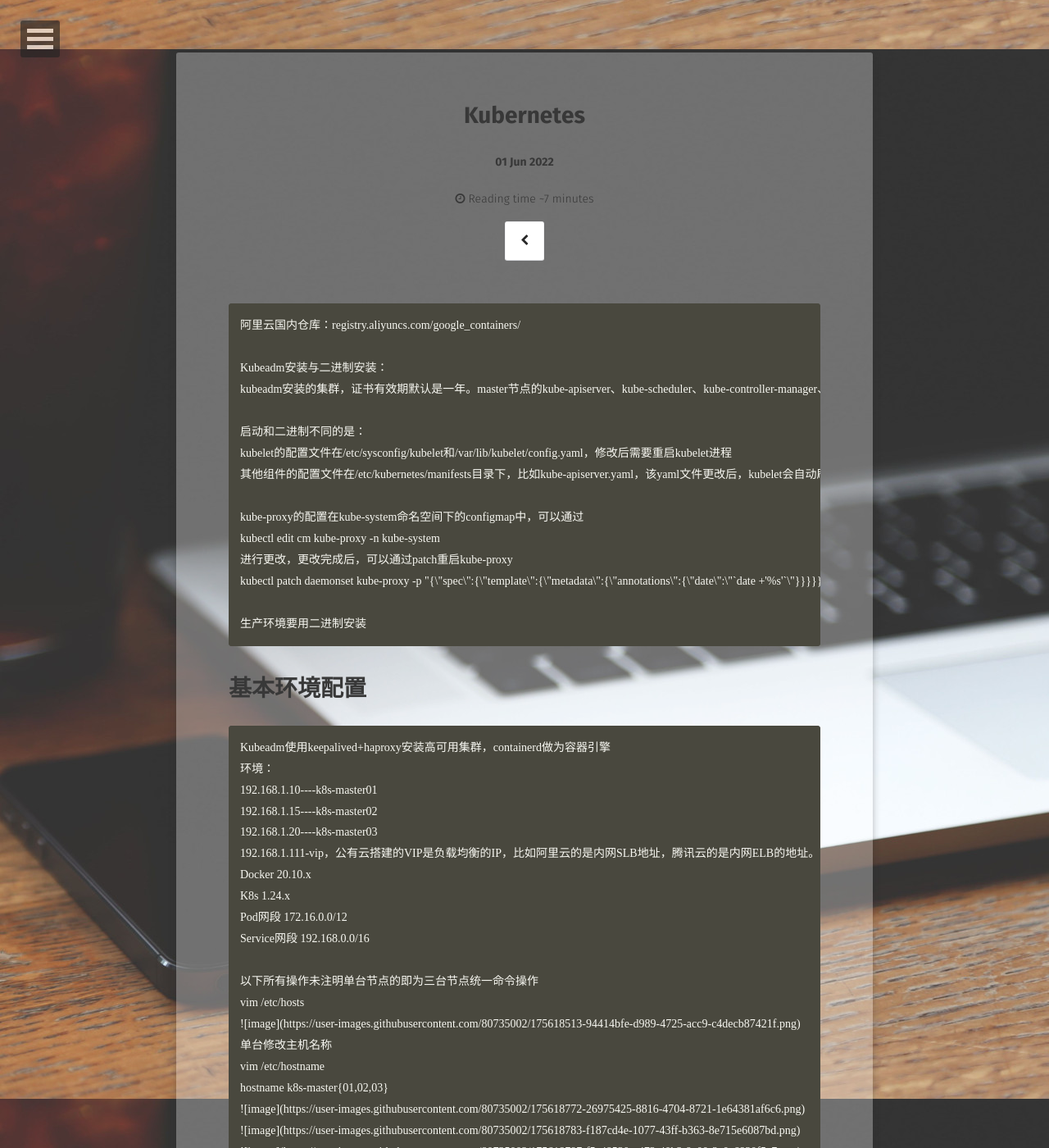
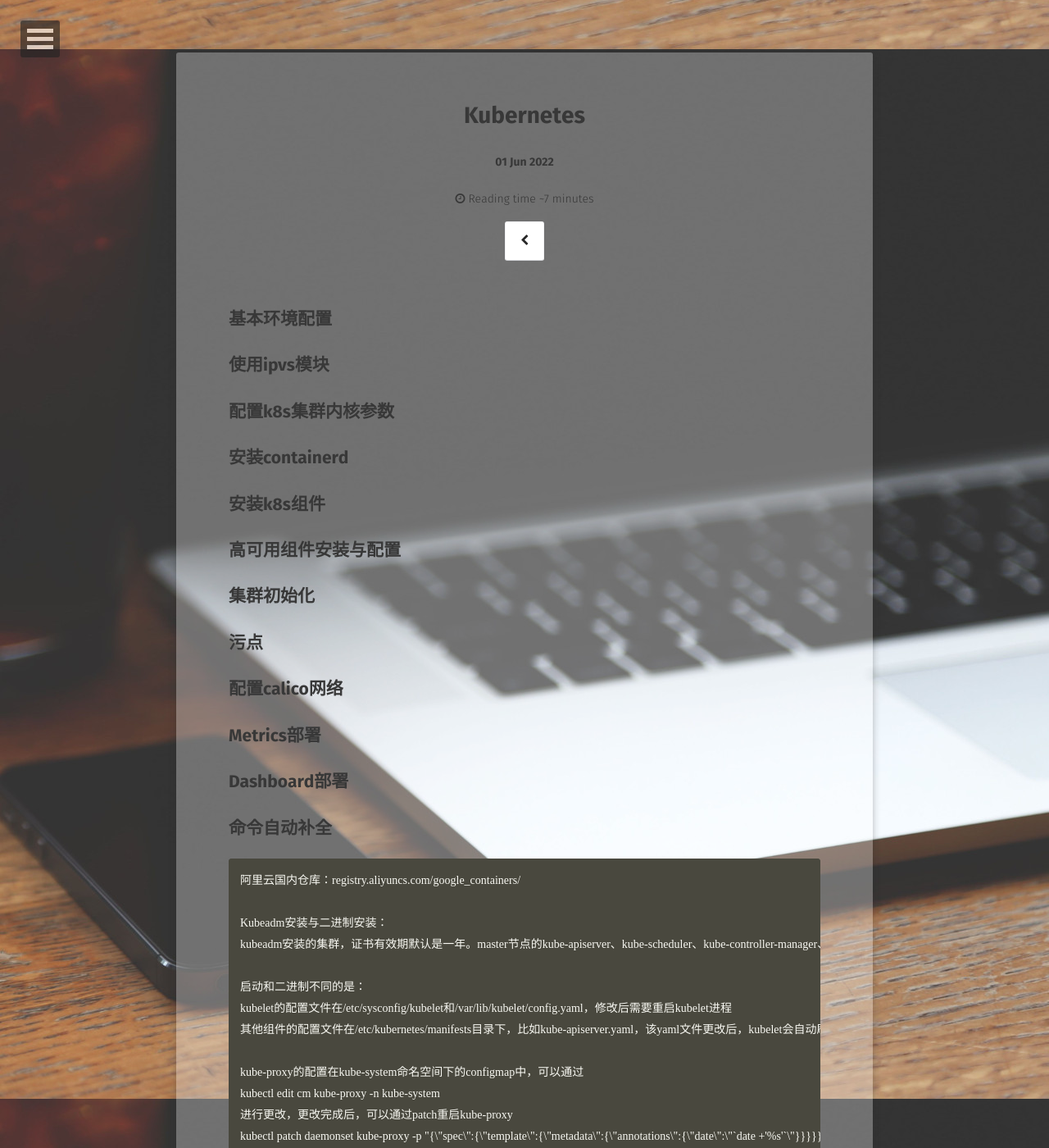
Before and after one commit to A17513081909/csz.github.io, a Jekyll site: the page built from _posts/2021-01-04-kubernetes.md, in a window 1280 px wide and 1400 px high. Shown: the whole window at 82% size. Built offline with Jekyll 4.4.1, drawn with Linux system fonts in a browser that asks for light colours; some web fonts are replaced; some of the changed text lies outside the part shown.

Commit message:
Update 2021-01-04-kubernetes.md

````diff
--- a/_posts/2021-01-04-kubernetes.md
+++ b/_posts/2021-01-04-kubernetes.md
@@ -7,6 +7,20 @@ tags: ['haproxy+keepalived','kubeadm','二进制']
 comments: false
 <!-- project: true -->
 ---
+
+## 基本环境配置
+## 使用ipvs模块
+## 配置k8s集群内核参数
+## 安装containerd
+## 安装k8s组件
+## 高可用组件安装与配置
+## 集群初始化
+## 污点
+## 配置calico网络
+## Metrics部署
+## Dashboard部署
+## 命令自动补全
+
 
 ```
 阿里云国内仓库：registry.aliyuncs.com/google_containers/
@@ -26,7 +40,7 @@ kubectl patch daemonset kube-proxy -p "{\"spec\":{\"template\":{\"metadata\":{\"
 生产环境要用二进制安装
 ```
 
-# 基本环境配置
+## 基本环境配置
 ```
 Kubeadm使用keepalived+haproxy安装高可用集群，containerd做为容器引擎
 环境：
@@ -123,7 +137,7 @@ reboot
 ![image](https://user-images.githubusercontent.com/80735002/175627383-0314f00b-a70d-49cd-b4c2-6d4ccb0ddacb.png)
 ```
 
-# 使用ipvs模块
+## 使用ipvs模块
 ```
 安装ipvsadm，生产环境推荐使用ipvs而不是iptables
 yum -y install ipvsadm ipset sysstat conntrack libseccomp
@@ -169,7 +183,7 @@ kubectl patch daemonset kube-proxy -p "{\"spec\":{\"template\":{\"metadata\":{\"
 ![image](https://user-images.githubusercontent.com/80735002/175647717-e7c5c402-d0da-4af6-9123-03240f938335.png)
 ```
 
-# 配置k8s集群内和参数
+## 配置k8s集群内核参数
 ```
 cat <<EOF > /etc/sysctl.d/k8s.conf
 net.ipv4.ip_forward = 1
@@ -206,7 +220,7 @@ lsmod |grep --color=auto -e ip_vs -e nf_conntrack
 ![image](https://user-images.githubusercontent.com/80735002/175630867-d05db368-9a26-4851-88fb-61af676e935f.png)
 ```
 
-# 安装containerd
+## 安装containerd
 ```
 yum -y install docker-ce-20.10.* docker-ce-cli-20.10.*
 不使用dockerfile则无需启动docker，配置并启动containerd即可
@@ -248,7 +262,7 @@ debug: false
 EOF
 ```
 
-# 安装k8s组件
+## 安装k8s组件
 ```
 查看最新版本
 yum list kubeadm.x86_64 --showduplicates | sort -r
@@ -263,7 +277,7 @@ EOF
 systemctl daemon-reload && systemctl enable --now kubelet
 ```
 
-# 高可用组件安装与配置
+## 高可用组件安装与配置
 ```
 yum install keepalived haproxy -y
 
@@ -465,7 +479,7 @@ master01查看nodes
 ![image](https://user-images.githubusercontent.com/80735002/175644947-e4ab73ab-64d4-4f93-863b-6961ecd83b7a.png)
 ```
 
-# 污点
+## 污点
 ```
 生产中master节点一般部署系统服务，node节点部署业务、应用，但是我没用node，所以将三台master的污点给去掉
 查看污点
@@ -478,7 +492,7 @@ kubectl taint node k8s-master node-role.kubernetes.io/master:NoSchedule-
 ![image](https://user-images.githubusercontent.com/80735002/175644998-f4eb3a93-6362-409d-944c-9e97cde06073.png)
 ```
 
-# 配置calico网络
+## 配置calico网络
 ```
 仅在master01上执行
 修改pod网段
@@ -500,7 +514,7 @@ kubectl get pods -n kube-system
 ![image](https://user-images.githubusercontent.com/80735002/175645212-3862652a-b951-42aa-bbfc-f69d9f643501.png)
 ```
 
-# Metrics部署
+## Metrics部署
 ```
 在新版的k8s中，系统资源的采集均使用metrics-server，可以通过metrics采集节点和podde 内存、磁盘、cpu和网络的使用率
 
@@ -726,7 +740,7 @@ kubectl get pods -n kube-system -l k8s-app=metrics-server
 ![image](https://user-images.githubusercontent.com/80735002/175645249-8ed2d326-019e-4bcd-92a5-c94efe7493da.png)
 ```
 
-# Dashboard部署
+## Dashboard部署
 ```
 官方地址：https://github.com/kubernetes/dashboard
 
@@ -768,7 +782,7 @@ kubectl -n kubernetes-dashboard create token admin-user
 ![Uploading image.png…]()
 ```
 
-# 命令自动补全
+## 命令自动补全
 ```
 yum -y install bash-completion
 echo "source <(kubectl completion bash)" >> ~/.bashrc
````
